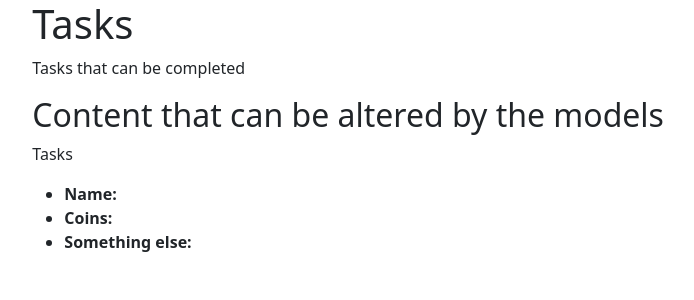
After one commit to FinnGos/Group-Engineering-Project, a Django app: page /tasks/ in a window 1280 px wide. The commit adds this page. Shown: the top 300 px of the page, without its empty margins (193-887 px from the left). Run offline with Django 4.2, Linux system fonts and the light colour scheme.

Commit message:
Set up webpage for tasks

```diff
--- a/SustainableApplication/SustainableApplication/settings.py
+++ b/SustainableApplication/SustainableApplication/settings.py
@@ -38,7 +38,7 @@ INSTALLED_APPS = [
     "django.contrib.messages",
     "django.contrib.staticfiles",
     "home.apps.HomeConfig",
-    "tasks.apps.TaskConfig",
+    "tasks.apps.TasksConfig",
 ]
 
 MIDDLEWARE = [
--- a/SustainableApplication/SustainableApplication/urls.py
+++ b/SustainableApplication/SustainableApplication/urls.py
@@ -26,4 +26,5 @@ urlpatterns = [
     path("admin/", admin.site.urls),
     path("accounts/", include("django.contrib.auth.urls")),
     path("home/", include("home.urls")),
+    path("tasks/", include("tasks.urls")),
 ] + static(settings.STATIC_URL, document_root=settings.STATIC_ROOT)
--- a/SustainableApplication/home/templates/home.html
+++ b/SustainableApplication/home/templates/home.html
@@ -18,6 +18,7 @@
     <!--Change the href to the view to access pages from a link on the website-->
     <li><a href="">Account</a></li>
     <li><a href="">Collectables</a></li>
+    <li><a href="{% url 'tasks_view' %}">Tasks</a></li>
   </ul>
   {% endblock %}
 </div>
--- a/SustainableApplication/home/urls.py
+++ b/SustainableApplication/home/urls.py
@@ -2,10 +2,12 @@ from django.urls import path
 from django.contrib.auth import views as auth_views
 from . import views
 from django.shortcuts import redirect
+from tasks import views as tviews
 
 
 urlpatterns = [
     path("", views.home, name="home"),
     path("signup/", views.signup, name="signup"),
     path("accounts/login/", auth_views.LoginView.as_view(), name="login"),
+    path("tasks/",tviews.tasks_view, name="task"),
 ]
--- /dev/null
+++ b/SustainableApplication/tasks/templates/tasks.html
@@ -0,0 +1,13 @@
+{%extends "base_generic.html" %} {%block content%}
+<h1>Tasks</h1>
+<p>
+  Tasks that can be completed
+</p>
+<h2>Content that can be altered by the models</h2>
+<p>Tasks</p>
+<ul>
+  <li><strong>Name: </strong></li>
+  <li><strong>Coins: </strong></li>
+  <li><strong>Something else: </strong></li>
+</ul>
+{%endblock%}
--- a/SustainableApplication/tasks/urls.py
+++ b/SustainableApplication/tasks/urls.py
@@ -0,0 +1,8 @@
+from django.urls import path
+from django.contrib.auth import views as auth_views
+from . import views
+from django.shortcuts import redirect
+
+urlpatterns = [
+    path("", views.tasks_view, name="tasks_view"),
+]
--- a/SustainableApplication/tasks/views.py
+++ b/SustainableApplication/tasks/views.py
@@ -1,3 +1,8 @@
 from django.shortcuts import render
 
+
 # Create your views here.
+def tasks_view(request):
+    context = {}
+
+    return render(request, "tasks.html", context)
```
Also changed, not shown: SustainableApplication/db.sqlite3.
